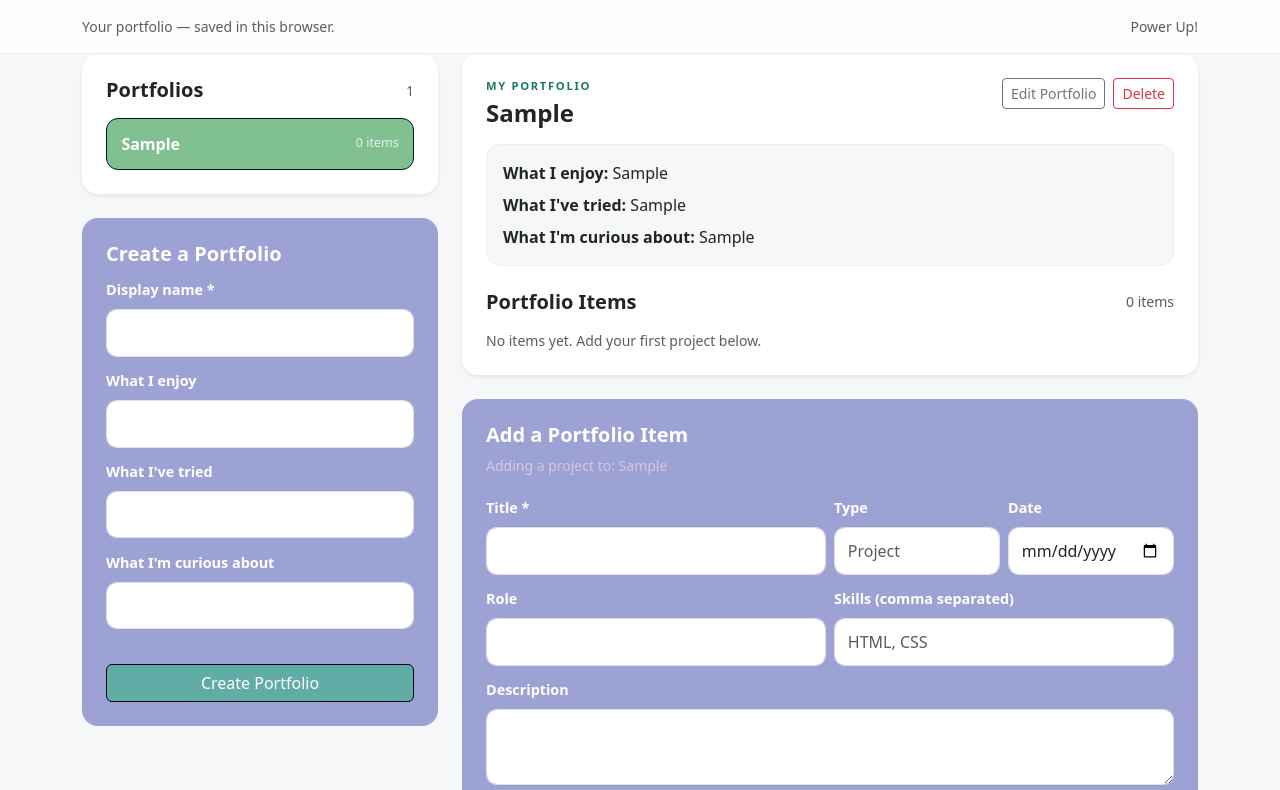
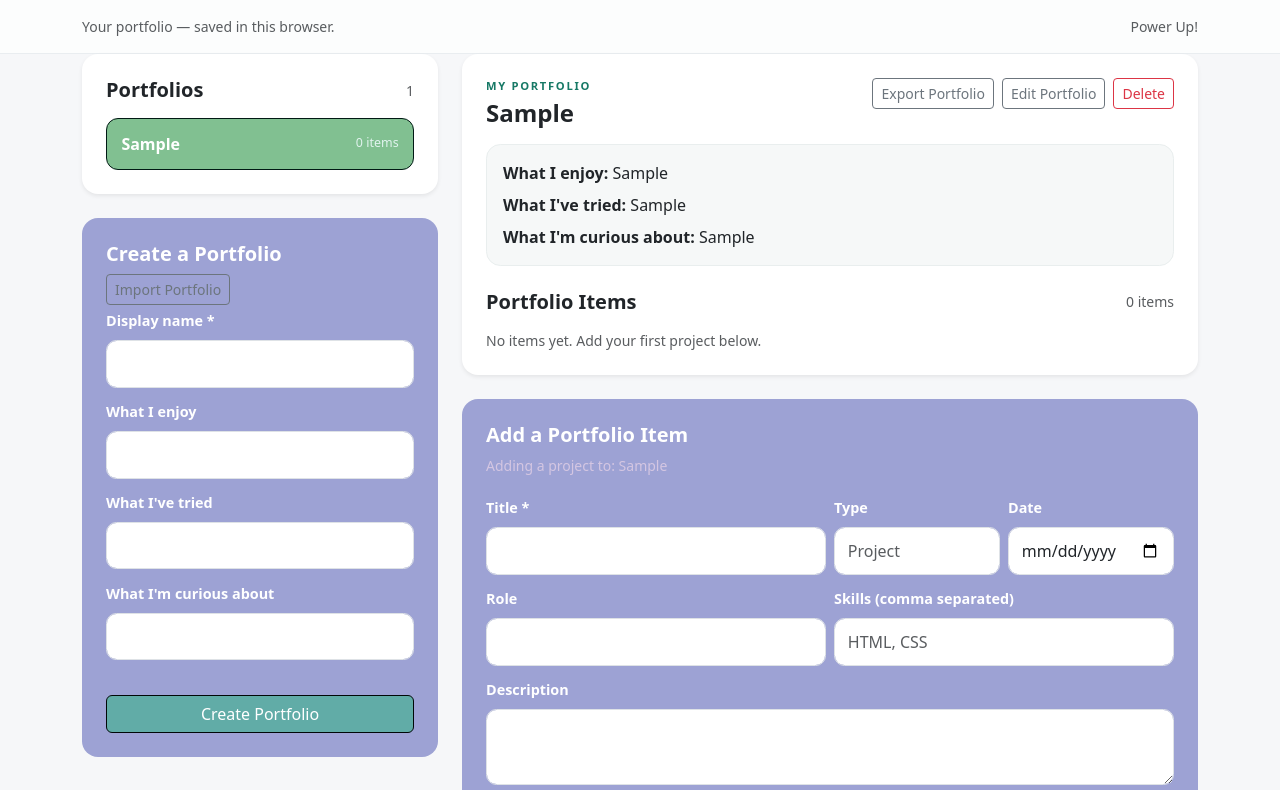
Before and after one commit to SIriwat-Hinkret/Wep-Create-Portfolio, a plain HTML site: page index.html in a window 1280 px wide. Both pictures are taken after typing "Sample", "Sample", "Sample", "Sample" into the empty fields and a click on the button "Create Portfolio". Shown: the top 790 px of the page. Drawn offline with nearby package versions, Linux system fonts and the light colour scheme.

Commit message:
Import and Export button  #8

```diff
--- a/index.html
+++ b/index.html
@@ -30,6 +30,11 @@
 
                 <div class="form-panel rounded-4 p-4">
                     <h2 class="h5 fw-bold" id="portfolio-form-heading">Create a Portfolio</h2>
+
+                    <div class="d-flex gap-2">
+                        <button class="btn btn-sm btn-outline-secondary" id="import-portfolio" type="button">Import Portfolio</button>
+                    </div>
+
                     <form id="portfolio-form">
                         <label class="form-label" for="displayName">Display name *</label>
                         <input class="form-control mb-2" id="displayName" name="displayName" maxlength="80" required>
@@ -63,6 +68,7 @@
                                 <h2 class="h4 fw-bold mb-0" id="portfolio-name"></h2>
                             </div>
                             <div class="d-flex gap-2">
+                                <button class="btn btn-sm btn-outline-secondary" id="export-portfolio" type="button">Export Portfolio</button>
                                 <button class="btn btn-sm btn-outline-secondary" id="edit-portfolio" type="button">Edit Portfolio</button>
                                 <button class="btn btn-sm btn-outline-danger" id="delete-portfolio" type="button">Delete</button>
                             </div>
```
